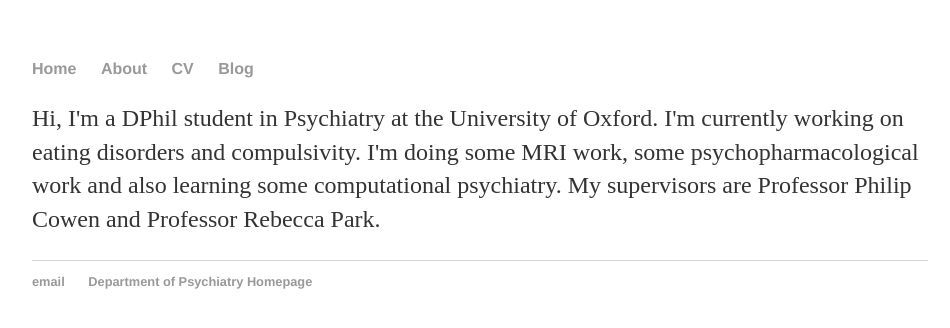
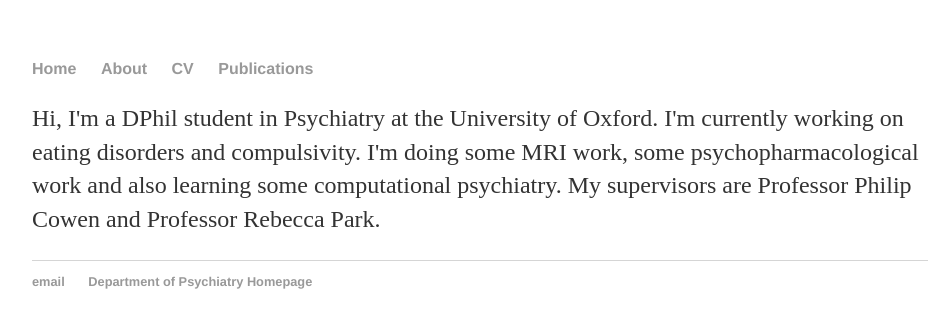
Before and after one commit to apike02/apike02.github.io, a Jekyll site: the page built from about/index.html, in a window 1280 px wide. Shown: the top 328 px of the page, without its empty margins (160-1110 px from the left). Built offline with Jekyll 4.4.1, drawn with Linux system fonts in a browser that asks for light colours.

Commit message:
Update default.html

```diff
--- a/_layouts/default.html
+++ b/_layouts/default.html
@@ -11,7 +11,7 @@
 	        		<li><a href="/">Home</a></li>
 		        	<li><a href="/about">About</a></li>
 	        		<li><a href="/cv">CV</a></li>
-	        		<li><a href="/blog">Blog</a></li>
+	        		<li><a href="/pubs">Publications</a></li>
 	    		</ul>
 			</nav>
 			<div class="container">
```
